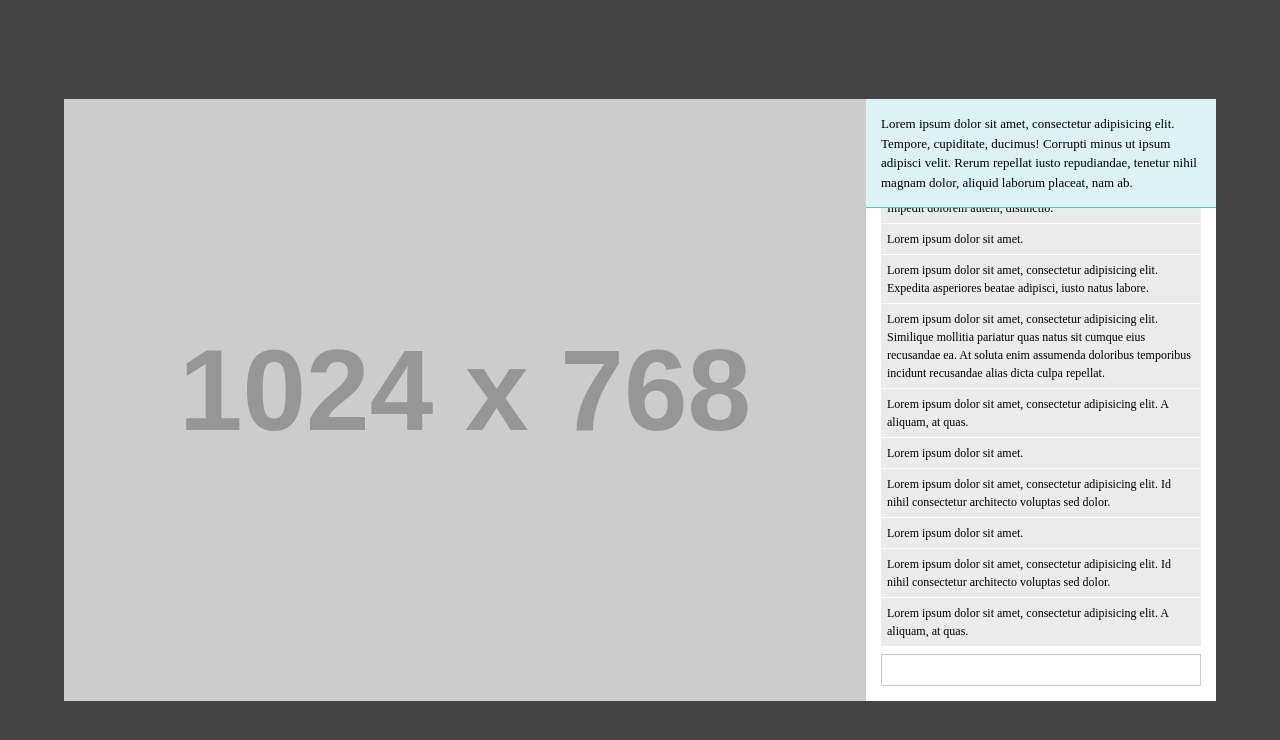
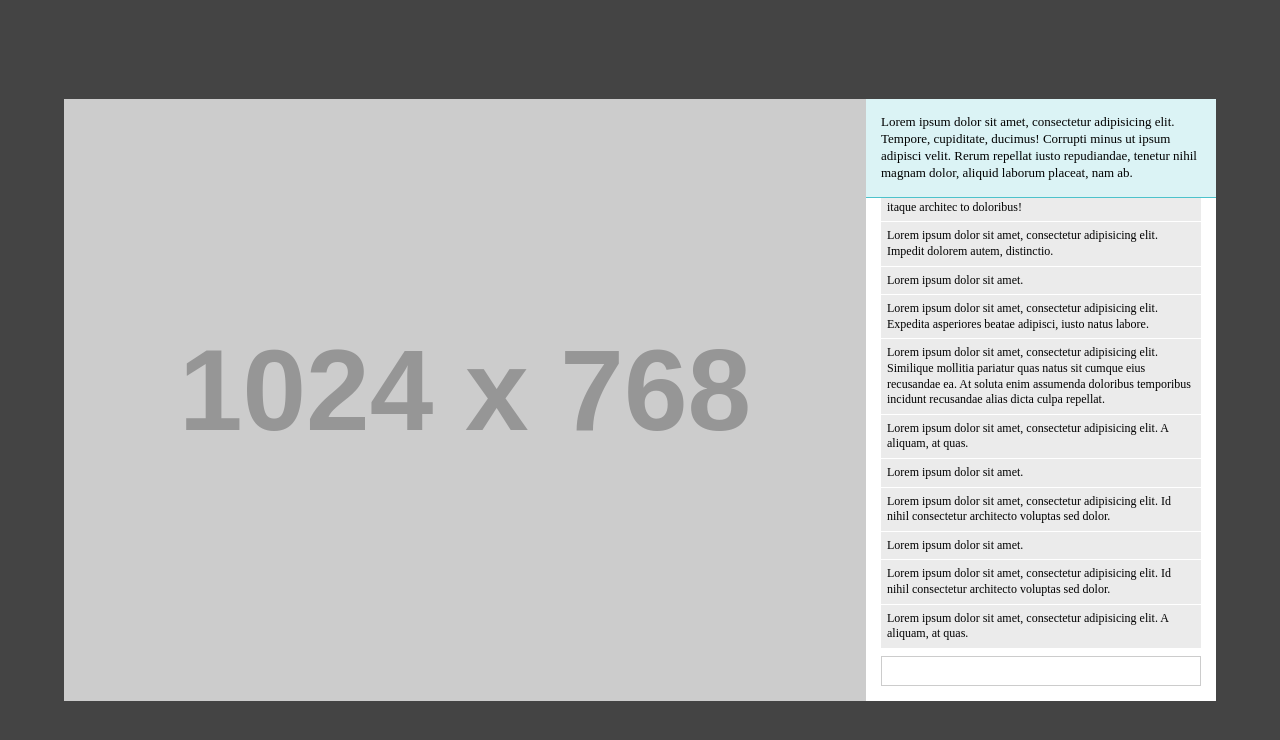
Before and after one commit to matmancini/hs-modal, a website: page index.html in a window 1280 px wide. Drawn offline with nearby package versions, Linux system fonts and the light colour scheme; files that its build step writes are made by us from their sources; placeholder pictures from the web are drawn by us.

Commit message:
Firefox issues

```diff
--- a/js/main.js
+++ b/js/main.js
@@ -4,7 +4,7 @@ $('document').ready(function () {
 	// var commentList = $('[data-comments]');
 
 	$('[contenteditable]').keypress(function (event) {
-		var value = this.innerText.trim();
+		var value = this.textContent.trim();
 
 		if ( value && event.which === 13 ) {
 			event.preventDefault();
--- a/scss/main.scss
+++ b/scss/main.scss
@@ -4,6 +4,7 @@ input[type="text"] {display: block; width: 100%; border: 1px solid #ccc; padding
 [contenteditable] {
     border: 1px solid #ccc;
     padding: 0.5em;
+    min-height: 30px;
 }
 
 .post-modal {
@@ -29,7 +30,7 @@ input[type="text"] {display: block; width: 100%; border: 1px solid #ccc; padding
     min-height: 500px;
     background: black;
     font-size: 0;
-    overflow: hidden;
+    // overflow: hidden;
 
     img {
         max-width: calc(90vw - 350px);
@@ -42,7 +43,7 @@ input[type="text"] {display: block; width: 100%; border: 1px solid #ccc; padding
     width: 350px;
     position: relative;
     font-size: 13px;
-    line-height: 1.5;
+    line-height: 1.3;
     margin-bottom: 1px solid #ccc;
 }
 
@@ -68,8 +69,7 @@ input[type="text"] {display: block; width: 100%; border: 1px solid #ccc; padding
     flex-flow: column-reverse;
     justify-content: flex-start;
     flex: 1;
-    overflow-x: hidden;
-    overflow-y: scroll;
+    overflow-y: auto !important;
     font-size: 12px;
 }
 
```
